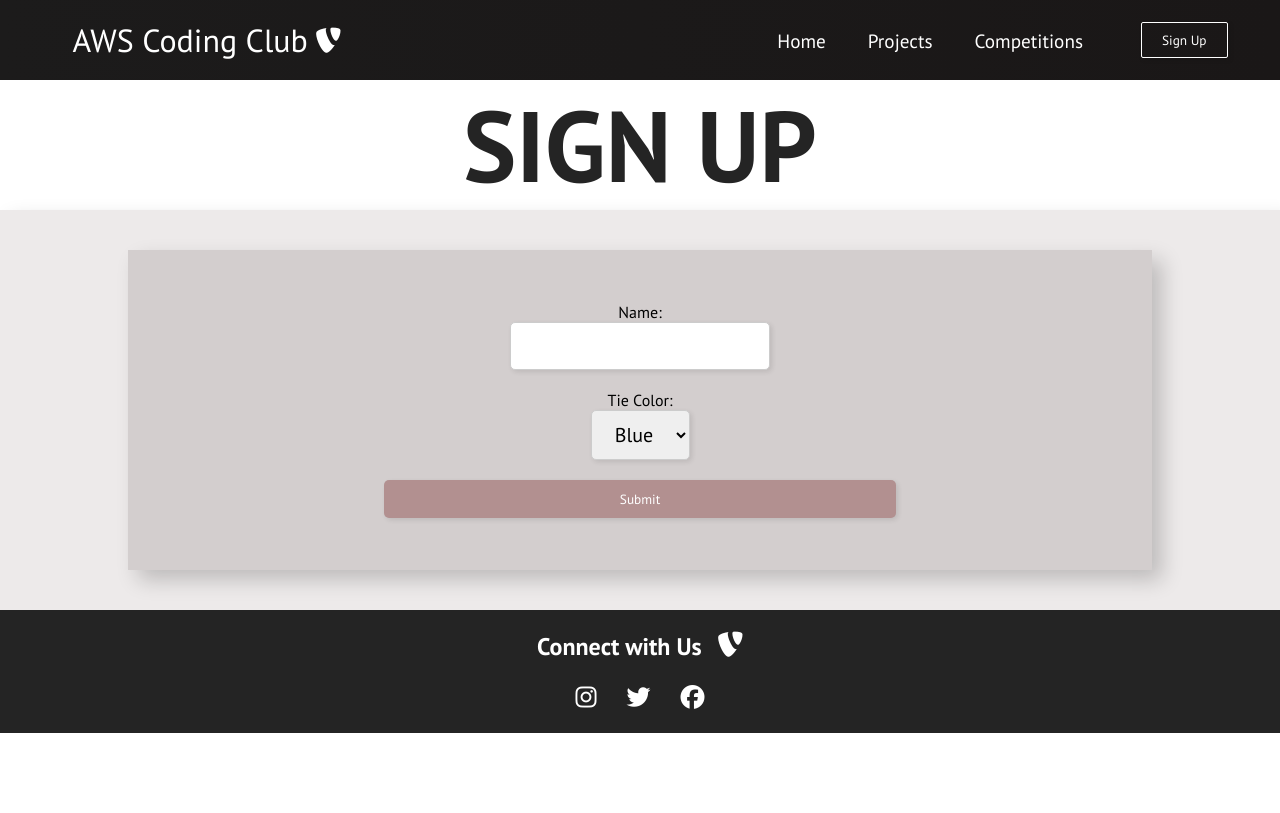
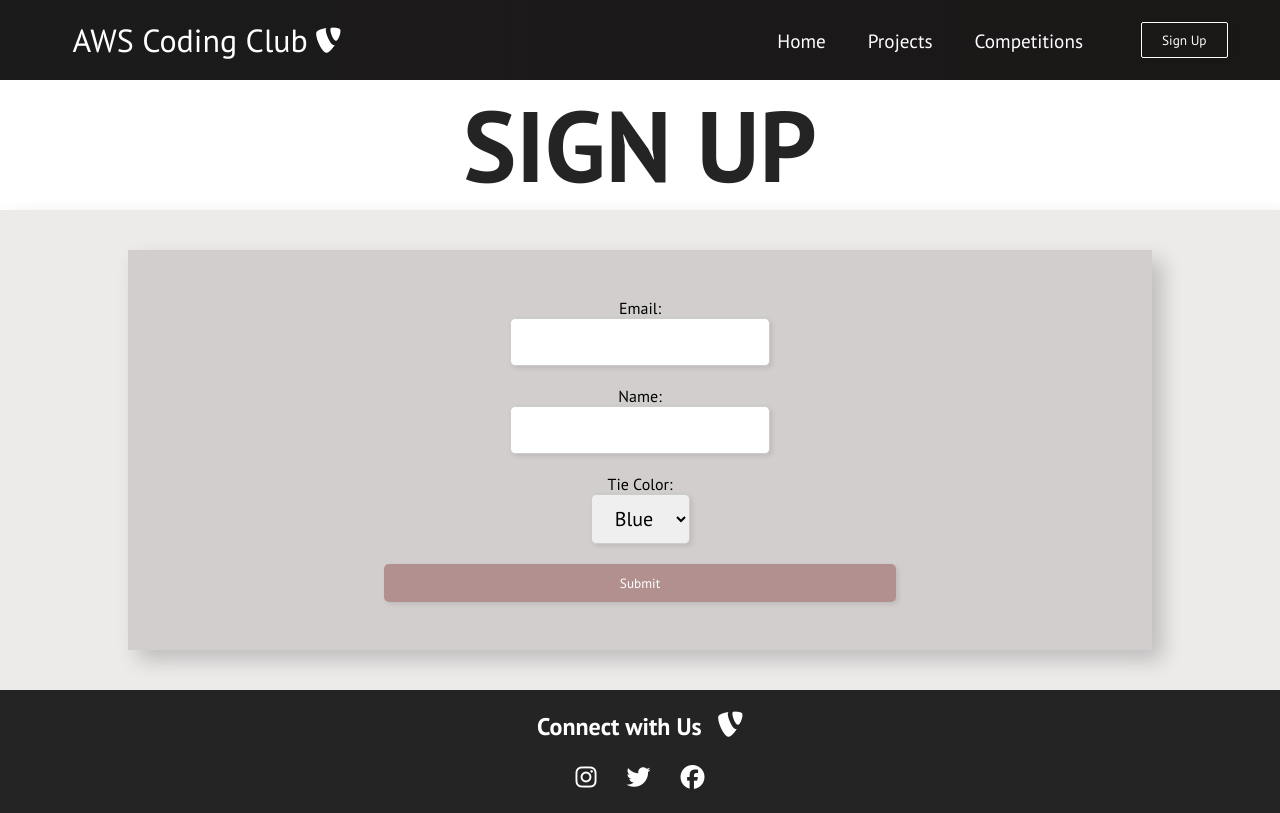
Before and after one commit to boen19906/AWS-Coding-Club-Website, a React (Create React App) app: page /sign-up in a window 1280 px wide. Built offline with nearby package versions, Linux system fonts and the light colour scheme.

Commit message:
Email add

```diff
--- a/src/components/Form.css
+++ b/src/components/Form.css
@@ -2,14 +2,14 @@
     display: flex;
     justify-content: center;  /* Center horizontally */
     align-items: center;      /* Center vertically */
-    height: 50vh;
+    height: 60vh;
     width: 100%;
     box-shadow: 10px 10px 20px rgba(0, 0, 0, 0.2);
     background-color: #edeaea;
 }
 
 .form-box {
-    height: 40vh;
+    height: 50vh;
     width: 80%;
     box-shadow: 10px 10px 20px rgba(0, 0, 0, 0.2);
     background-color: #d3cece;
--- a/src/components/Form.js
+++ b/src/components/Form.js
@@ -7,7 +7,9 @@ export default function SignUpForm() {
     const navigate = useNavigate();
 
     const [name, setName] = useState("");
+    const [email, setEmail] = useState("");
     const [tieColor, setTieColor] = useState("");
+
     const [signedUp, setSignedUp] = useState(false);
     console.log(tieColor);
 
@@ -21,12 +23,20 @@ export default function SignUpForm() {
                 <h1 className="sign-up">SIGN UP</h1>
                 <div className="form-container">
                  <div className="form-box">
+                    <form id="email-form">
+                         <label htmlFor="email">Email: </label>
+                         <input
+                             type="text"
+                             id="email"
+                             required
+                             onChange={(event) => setEmail(event.target.value)}
+                         />
+                     </form>
                      <form id="name-form">
                          <label htmlFor="name">Name: </label>
                          <input
                              type="text"
                              id="name"
-                             name="name"
                              required
                              onChange={(event) => setName(event.target.value)}
                          />
@@ -45,6 +55,8 @@ export default function SignUpForm() {
                              <option value="yellow">Yellow</option>
                          </select>
                      </form>
+
+
 
                      <button onClick={handleSubmit}>Submit</button>
                  </div>
```
